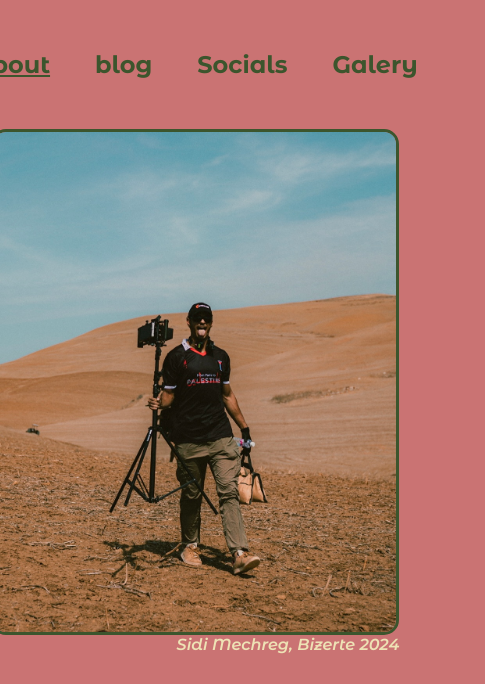
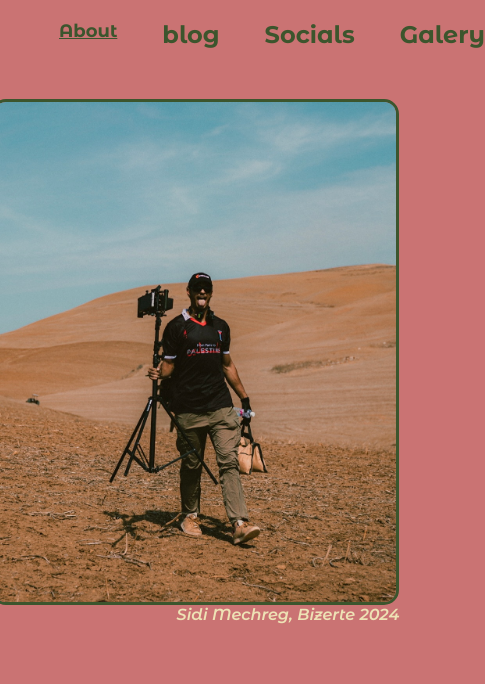
Before and after one commit to ThePathsChosenOne/ThePathsChosenOne.github.io, a plain HTML site: page index.html in a window 390 px wide. Shown: the top 684 px of the page, 485 px wide, since content can reach past the window. Drawn offline with Linux system fonts and the light colour scheme.

Commit message:
fix: made topbar responsive

```diff
--- a/perso.css
+++ b/perso.css
@@ -14,6 +14,12 @@ body {
     font-weight: 700;
     font-size: x-large;
     color: #3C552D;
+
+    @media (max-width: 1200px) {
+        font-size: large;
+        margin: 20px;
+        justify-content: space-around;
+    }
 }
 
 a:hover {
```
